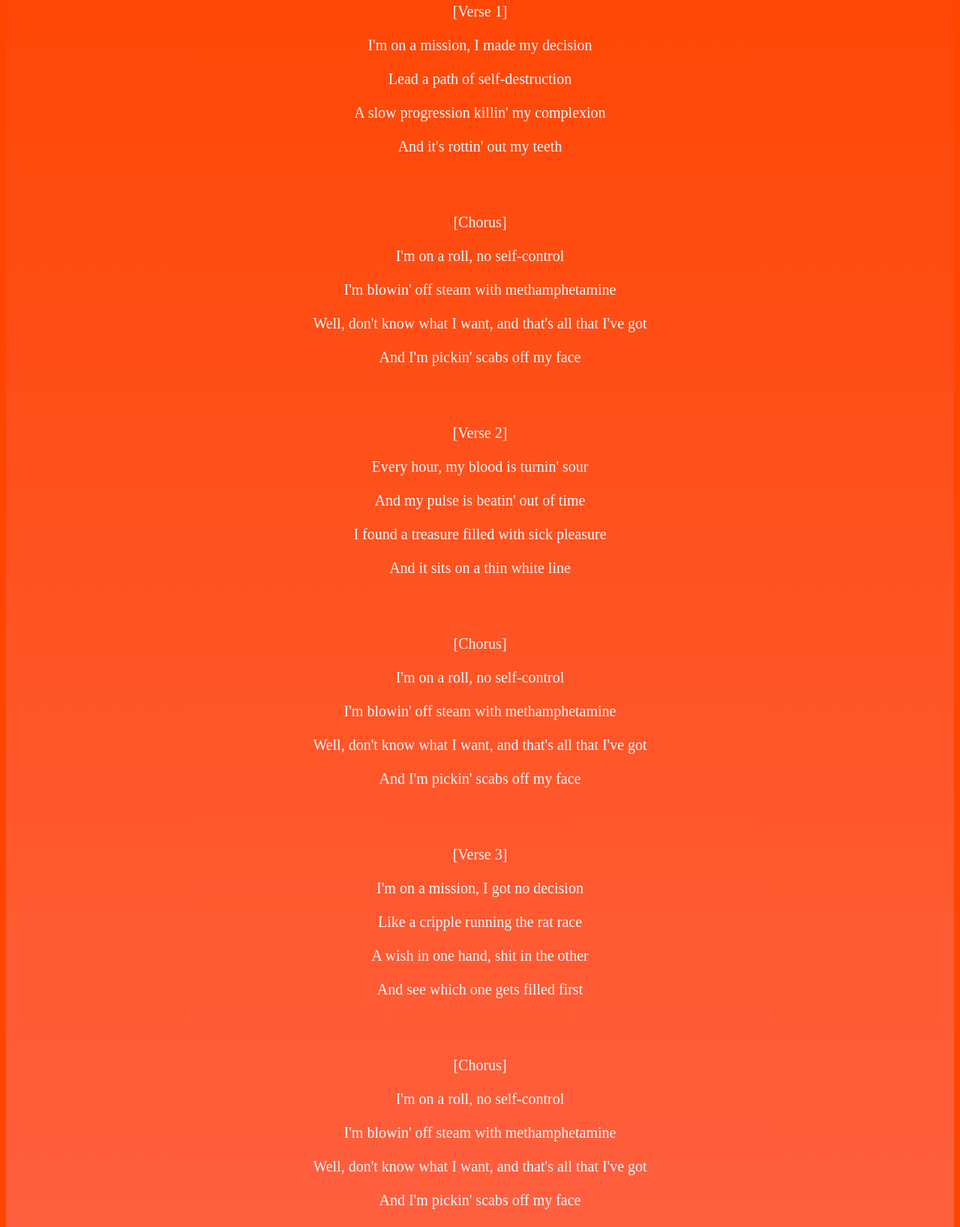
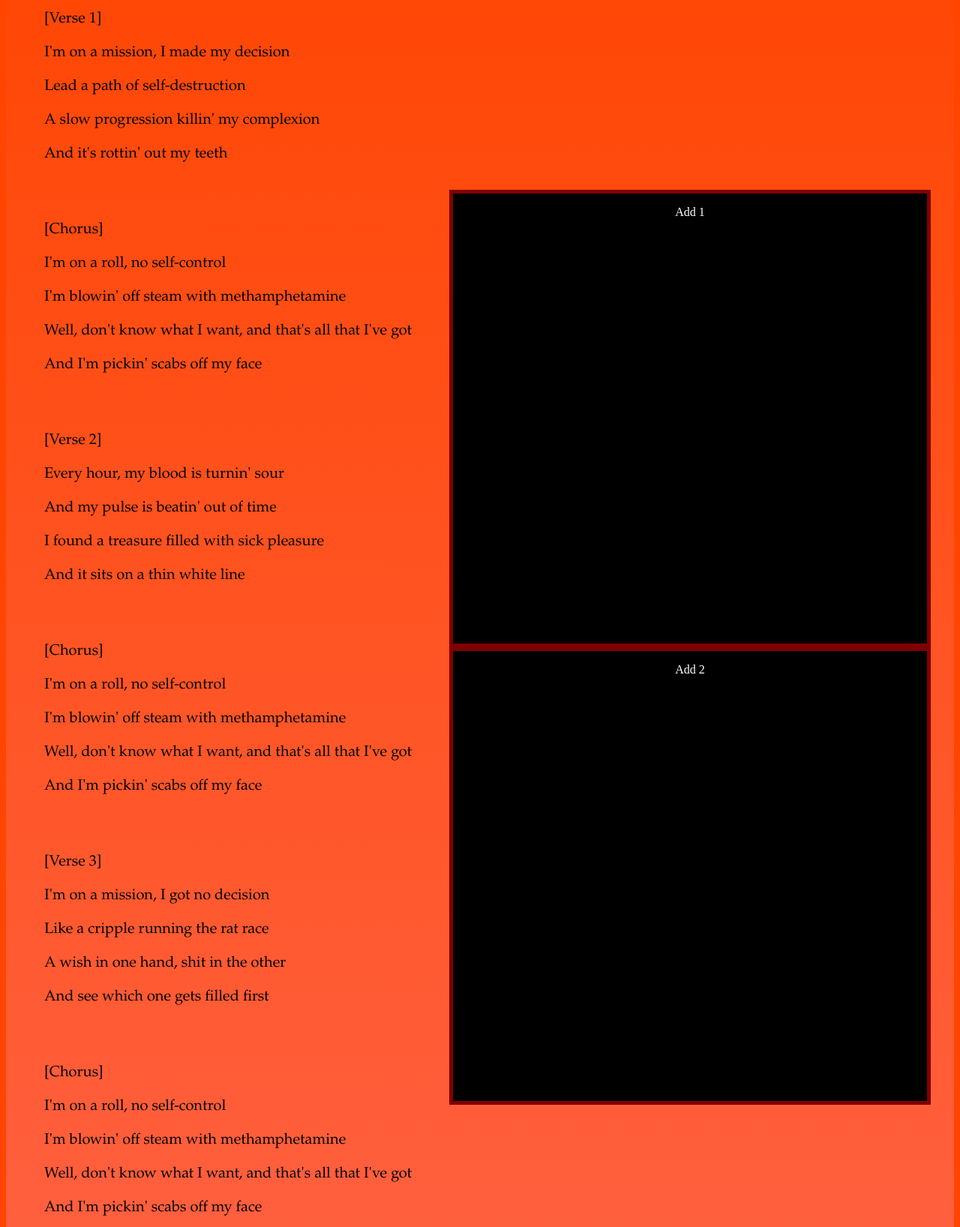
Before and after one commit to Arthur-Menezes-Dev/Geek-Stink-Breath-Lyrics, a plain HTML site: page index.html in a window 1280 px wide. Shown: the part 747-2383 px from the top of the page at 75% size. Drawn offline with Linux system fonts and the light colour scheme.

Commit message:
Adding Ads

```diff
--- a/index.html
+++ b/index.html
@@ -11,6 +11,9 @@
  </head>
  <body>
    <div id="container">
+
+
+
 
      <nav>
        <div class="dropdown">
@@ -26,7 +29,11 @@
 
        <div id="searchBar">
          <input type="text" placeholder="Search..." name="navBar">
+         <input type="button" value="Find">
        </div>
+
+
+
 
      </nav>
 
@@ -36,9 +43,12 @@
        <section id="headersec1">
       <img src="/img/Green_Day_-_Geek_Stink_Breath_cover.jpg">
 
+
+
+
        <section id="headertexts">
 
-       <p class="text1">The Fouth track from <a href="https://en.wikipedia.org/wiki/Green_Day">Green Day's</a> fourth Album <a href="https://en.wikipedia.org/wiki/Insomniac_(Green_Day_album)">Insomniac</a>.</p>
+       <p class="text1">The Fouth track from <a href="https://en.wikipedia.org/wiki/Green_Day" target="_blank">Green Day's</a> fourth Album <a href="https://en.wikipedia.org/wiki/Insomniac_(Green_Day_album)"target="_blank">Insomniac</a>.</p>
        <p class="text1">The song talks about Metanphetamine Addiction. In the video clip The crew invited a frend o' them to participate in the video.</p>
        <p class="text1">Some people like to comment that in the video clip they censored the word "Shit" But they find ok the public seeing someone having their teeth pulled.</p>
        <p class="text1">The track received a single version including two other green day songs. The cover of the single was from the same dentist who is pulling someone's teeth in the album cover of insomminiac</p>
@@ -46,90 +56,146 @@
 
        </section>
 
+
+
+
      </header>
 
      <main>
 
+
+        <div id="liricsPart">
             <section>
                 <p class="text1">[Intro]</p>
-            <p class="text1">Oh</p>
+                <p class="text1 textGrow">Oh</p>
             </section>
+
+
+
 
             <br><br>
 
+
+
+
           <section id="" class="">
             <p class="text1">[Verse 1]</p>
-         <p class="text1">I'm on a mission, I made my decision</p>
-         <p class="text1">Lead a path of self-destruction</p>
-         <p class="text1">A slow progression killin' my complexion</p>
-         <p class="text1">And it's rottin' out my teeth</p>
+            <p class="text1 textGrow">I'm on a mission, I made my decision</p>
+            <p class="text1 textGrow">Lead a path of self-destruction</p>
+            <p class="text1 textGrow">A slow progression killin' my complexion</p>
+            <p class="text1 textGrow">And it's rottin' out my teeth</p>
           </section>
+
+
+
 
           <br><br>
 
           <section id="" class="">
             <p class="text1">[Chorus]</p>
-         <p class="text1">I'm on a roll, no self-control</p>
-         <p class="text1">I'm blowin' off steam with methamphetamine</p>
-         <p class="text1">Well, don't know what I want, and that's all that I've got</p>
-         <p class="text1">And I'm pickin' scabs off my face</p>
+            <p class="text1 textGrow">I'm on a roll, no self-control</p>
+            <p class="text1 textGrow">I'm blowin' off steam with methamphetamine</p>
+            <p class="text1 textGrow">Well, don't know what I want, and that's all that I've got</p>
+            <p class="text1 textGrow">And I'm pickin' scabs off my face</p>
           </section>
+
+
+
 
           <br><br>
 
           <section id="" class="">
             <p class="text1">[Verse 2]</p>
-         <p class="text1">Every hour, my blood is turnin' sour</p>
-         <p class="text1">And my pulse is beatin' out of time</p>
-         <p class="text1">I found a treasure filled with sick pleasure</p>
-         <p class="text1">And it sits on a thin white line</p>
+            <p class="text1 textGrow">Every hour, my blood is turnin' sour</p>
+            <p class="text1 textGrow">And my pulse is beatin' out of time</p>
+            <p class="text1 textGrow">I found a treasure filled with sick pleasure</p>
+            <p class="text1 textGrow">And it sits on a thin white line</p>
           </section>
+
+
+
+
+            <br><br>
+
+
+
+
+          <section id="" class="">
+            <p class="text1">[Chorus]</p>
+            <p class="text1 textGrow">I'm on a roll, no self-control</p>
+            <p class="text1 textGrow">I'm blowin' off steam with methamphetamine</p>
+            <p class="text1 textGrow">Well, don't know what I want, and that's all that I've got</p>
+            <p class="text1 textGrow">And I'm pickin' scabs off my face</p>
+          </section>
+
+
+
+
+          <br><br>
+
+          <section id="" class="">
+            <p class="text1">[Verse 3]</p>
+            <p class="text1 textGrow">I'm on a mission, I got no decision</p>
+            <p class="text1 textGrow">Like a cripple running the rat race</p>
+            <p class="text1 textGrow">A wish in one hand, shit in the other</p>
+            <p class="text1 textGrow">And see which one gets filled first</p>
+          </section>
+
+
+
 
           <br><br>
 
           <section id="" class="">
             <p class="text1">[Chorus]</p>
-         <p class="text1">I'm on a roll, no self-control</p>
-         <p class="text1">I'm blowin' off steam with methamphetamine</p>
-         <p class="text1">Well, don't know what I want, and that's all that I've got</p>
-         <p class="text1">And I'm pickin' scabs off my face</p>
+            <p class="text1 textGrow">I'm on a roll, no self-control</p>
+            <p class="text1 textGrow">I'm blowin' off steam with methamphetamine</p>
+            <p class="text1 textGrow">Well, don't know what I want, and that's all that I've got</p>
+            <p class="text1 textGrow">And I'm pickin' scabs off my face</p>
           </section>
 
-       <br><br>
 
-       <section id="" class="">
-         <p class="text1">[Verse 3]</p>
-         <p class="text1">I'm on a mission, I got no decision</p>
-         <p class="text1">Like a cripple running the rat race</p>
-         <p class="text1">A wish in one hand, shit in the other</p>
-         <p class="text1">And see which one gets filled first</p>
-       </section>
 
-       <br><br>
-
-       <section id="" class="">
-         <p class="text1">[Chorus]</p>
-         <p class="text1">I'm on a roll, no self-control</p>
-         <p class="text1">I'm blowin' off steam with methamphetamine</p>
-         <p class="text1">Well, don't know what I want, and that's all that I've got</p>
-         <p class="text1">And I'm pickin' scabs off my face</p>
-       </section>
 
           <br><br>
 
           <section id="" class="">
             <p class="text1">[Outro]</p>
-        <p class="text1">Geek</p>
-        <p class="text1">Stink</p>
-        <p class="text1">Breath</p>
+            <p class="text1 textGrow">Geek</p>
+            <p class="text1 textGrow">Stink</p>
+            <p class="text1 textGrow">Breath</p>
           </section>
 
+
+       </div>
+
+
+       <div id="mainAds">
+
+
+         <section class="ads">
+            <p>Add 1</p>
+         </section>
+
+
+         <section class="ads">
+           <p>Add 2</p>
+         </section>
+
+       </div>
+
      </main>
+
+
+
 
      <br><br>
 
      <footer id="footerTitle">
            <h2>Follow us in our Social Media</h2>
+
+
+
 
            <button class="button1" type="button">TikTok</button>
            <button class="button1" type="button">Instagram</button>
--- a/style/style.css
+++ b/style/style.css
@@ -3,6 +3,9 @@
     min-height: 1500px;
   }
 }
+
+
+
 
 html{
   background-color: #FF4500 ;
@@ -10,6 +13,12 @@ html{
   padding: 0px;
   margin: 0px;
 }
+
+
+
+
+
+
 
 
 #container{
@@ -25,6 +34,12 @@ html{
 }
 
 
+
+
+
+
+
+
 nav{
   width:100% ;
   Height:50px ;
@@ -35,13 +50,20 @@ nav{
   flex-direction: row;
   align-items: start;
   justify-content: flex-start;
+  gap: 15px;
 }
 
 
+
+
+
+
+
+
 header{
- width: 100% ;
- background-color: 	#FF7F50;
- padding: 20px;
+  width: 100% ;
+  background-color:  #FF7F50;
+  padding: 20px;
   Display: flex ;
   flex-direction: column;
   align-items: center;
@@ -50,14 +72,27 @@ header{
 }
 
 
+
+
+
+
+
+
 main{
- width:100% ;
+  width:100% ;
   Display: flex ;
-  flex-direction: column;
+  flex-direction: row;
   align-items: center;
   justify-content: center;
   background: linear-gradient(#FF4500, #FF6347);
+  gap: 40px
 }
+
+
+
+
+
+
 
 
 section{
@@ -65,52 +100,85 @@ section{
 }
 
 
+
+
+
+
+
+
 footer{
  width:100% ;
- background-color: 	#f49f96;
+ background: linear-gradient(to top, #FFD700, #FF8C00);
  padding: 20px;
 }
 
+
+
+
 #headerTitle{
-  color: aliceblue;
+  color:  #8B0000;
   font-family: Impact, fantasy;
   font-size: 60px;
   font-weight: bolder;
+  background: linear-gradient(to top, #FFD700, #FF8C00);
 }
+
+
+
 
 #footerTitle{
   color: aliceblue;
   font-size: 30px;
   font-family: Georgia, serif;
+  color:  #8B0000;
 }
+
+
+
 
 .button1{
   background-color: #EE82EE;
-  border: solid 5px 	#DDA0DD;
+  border: solid 5px   #DDA0DD;
   border-radius: 20px;
   color: aliceblue;
   height: 40px;
 }
 
+
+
+
 .button1:hover{
-  background-color: 	#FF1493;
-  border: solid 5px 	#C71585;
+  background-color:   #FF1493;
+  border: solid 5px   #C71585;
   border-radius: 20px;
   color: aliceblue;
   height: 40px;
 }
 
+
+
+
 .text1{
   color: aliceblue;
   font-size: 20px;
-   line-height: 25px;
-  font-family:Bookman, "URW Bookman L", serif;
+  line-height: 25px;
+  font-family: Palatino, "URW Palladio L", serif;
+  color:  #000000;
 }
+
+
+.textGrow:hover{
+  background-color:   #D3D3D3;
+}
+
 
 #bar1{
   height: 40px;
   border-radius: 20px;
 }
+
+
+
 
 #headersec1{
   Display: flex ;
@@ -119,9 +187,15 @@ footer{
   justify-content: center;
 }
 
+
+
+
 .dropdown{
   display: inline-block;
 }
+
+
+
 
 .dropdown button{
   background-color: blue;
@@ -132,12 +206,18 @@ footer{
 
 }
 
+
+
+
 .dropdown a{
   display: block;
   color: black;
   text-decoration: none;
   padding: 10px 15px;
 }
+
+
+
 
 .dropdown .content{
   display: none;
@@ -147,14 +227,53 @@ footer{
   box-shadow: 2px 2px 5px hsla(0,0%,0%,0.8);
 }
 
+
+
+
 .dropdown:hover .content{
   display: block;
 }
+
+
+
 
 .dropdown:hover .button{
   background-color: green;
 }
 
+
+
+
 .dropdown:hover a{
   background-color: yellowgreen;
 }
+
+
+#liricsPart{
+  text-align: start;
+  margin: 10px;
+  flex-direction: row;
+  align-items: center;
+  justify-content: center;
+  gap: 15px;
+}
+
+
+
+
+#mainAds{
+  flex-direction: column;
+  align-items: center;
+  justify-content: center;
+  gap: 20px;
+  width: 50%;
+}
+
+
+.ads{
+  background-color: black;
+  color: white;
+  border: solid 5px   #800000;
+  border-radius:  #800000;
+  height: 600px;
+}
```
Lines whose indentation alone changed are shown as unchanged.
